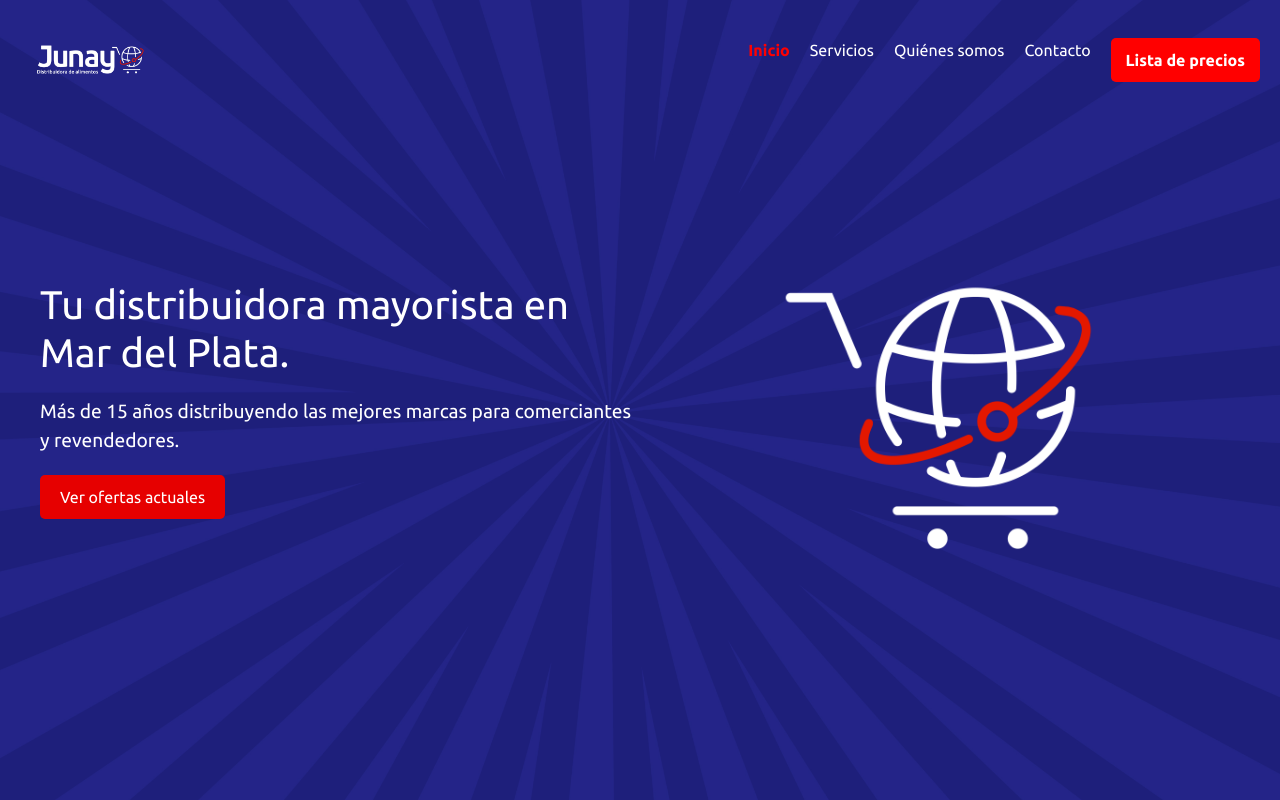
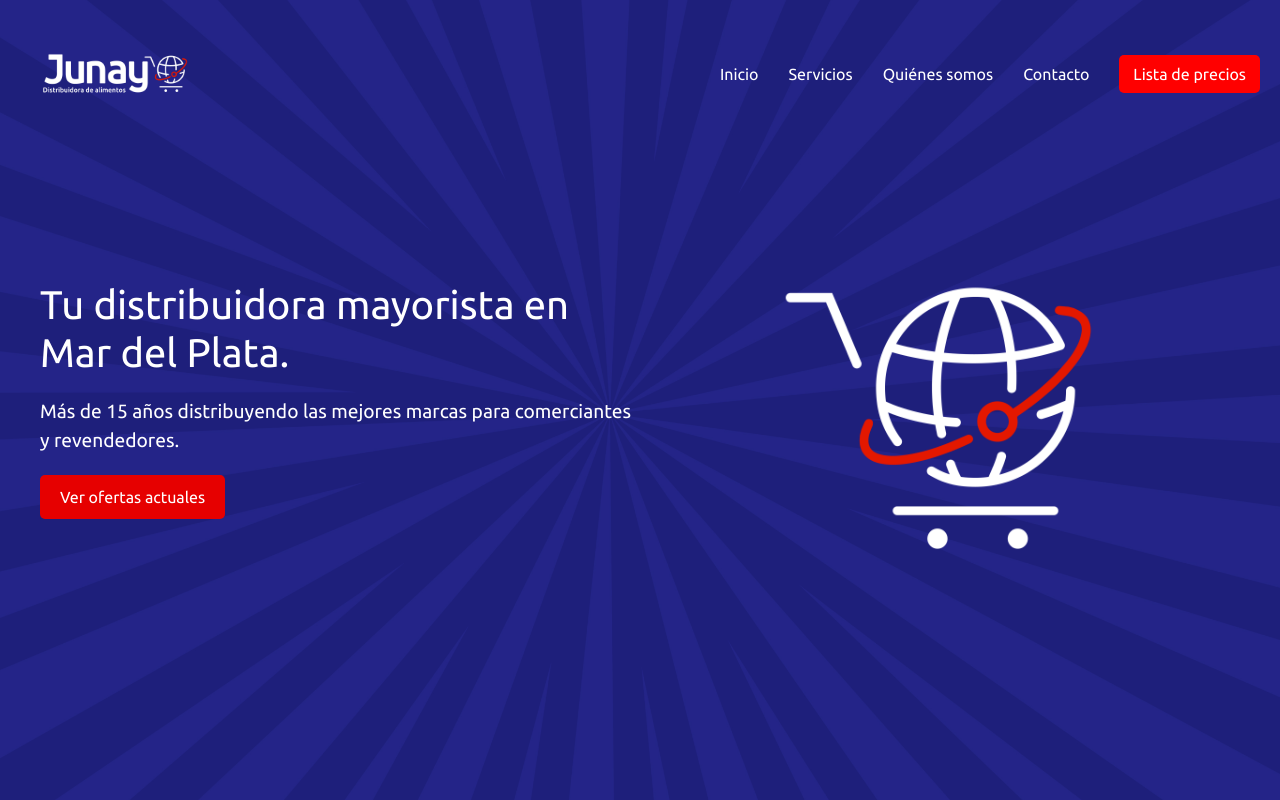
Before and after one commit to AgustinLarrranaga/Junay, an Angular app in the folder junay/: page / in a window 1280 px wide. Shown: the top 800 px of the page. Built offline with nearby package versions, Linux system fonts and the light colour scheme.

Commit message:
header dinamico

```diff
--- a/junay/src/app/app.component.html
+++ b/junay/src/app/app.component.html
@@ -1,12 +1,12 @@
-<app-welcome></app-welcome>
+<app-welcome (headerClicked)="handleHeaderClick($event)" id="welcome"></app-welcome>
 
-<app-servicios></app-servicios>
+<app-servicios id="servicios"></app-servicios>
 
 <app-marcas></app-marcas>
 
-<app-about-us></app-about-us>
+<app-about-us id="about-us"></app-about-us>
 
-<app-contact></app-contact>
+<app-contact id="contact"></app-contact>
 
 <app-mapa></app-mapa>
 
--- a/junay/src/app/app.component.ts
+++ b/junay/src/app/app.component.ts
@@ -8,14 +8,22 @@ import { MarcasComponent } from './marcas/marcas.component';
 import { AboutUsComponent } from './about-us/about-us.component';
 import { ContactComponent } from './contact/contact.component';
 import { FooterComponent } from './footer/footer.component';
+import { CommonModule } from '@angular/common';
 
 @Component({
   selector: 'app-root',
   standalone: true,
-  imports: [MapaComponent, WhatsappButtonComponent,WelcomeComponent,ServiciosComponent,MarcasComponent,AboutUsComponent,ContactComponent,FooterComponent],
+  imports: [CommonModule, MapaComponent, WhatsappButtonComponent, WelcomeComponent, ServiciosComponent, MarcasComponent, AboutUsComponent, ContactComponent, FooterComponent],
   templateUrl: './app.component.html',
   styleUrl: './app.component.css'
 })
 export class AppComponent {
   title = 'junay';
+
+  handleHeaderClick(linkId: string): void {
+    const element = document.getElementById(linkId);
+    if (element) {
+      element.scrollIntoView({ behavior: 'smooth',block: 'center' });
+    }
+  }
 }
--- a/junay/src/app/welcome/welcome.component.css
+++ b/junay/src/app/welcome/welcome.component.css
@@ -79,13 +79,15 @@
 
   /* Logo */
   .logo img {
-    height: 80px;
+    width: 12rem;
+    object-fit: cover;
   }
 
   /* Menú de navegación */
   .nav-menu {
     display: flex;
-    gap: 20px;
+    gap: 30px;
+    align-items: center;
   }
 
   .nav-link {
@@ -100,12 +102,11 @@
   }
 
   .button-prices {
-    padding: 10px 15px;
+    padding: 7px 14px;
     background-color: red;
     color: white;
     text-decoration: none;
     border-radius: 5px;
-    font-weight: bold;
   }
 
   .button-prices:hover {
--- a/junay/src/app/welcome/welcome.component.html
+++ b/junay/src/app/welcome/welcome.component.html
@@ -4,13 +4,18 @@
       <div class="logo">
         <img src="assets/logoHeader.png" alt="Logo Junay">
       </div>
+
       <nav class="nav-menu">
-            <a href="#" class="nav-link active">Inicio</a>
-            <a href="#" class="nav-link">Servicios</a>
-            <a href="#" class="nav-link">Quiénes somos</a>
-            <a href="#" class="nav-link">Contacto</a>
-            <a href="#" class="button-prices">Lista de precios</a>
+        <a *ngFor="let link of links" href="#" class="nav-link" [ngClass]="{ active: activeLink === link.id }"
+          (click)="onClickHeader(link.id)">
+          {{ link.label }}
+        </a>
+        <a href="#" class="button-prices" [ngClass]="{ active: activeLink === 'lista-de-precios' }"
+          (click)="onClickPrices()">
+          Lista de precios
+        </a>
       </nav>
+
     </div>
   </div>
 
@@ -20,7 +25,7 @@
       Más de 15 años distribuyendo las mejores marcas para comerciantes y
       revendedores.
     </p>
-        <button class="cta-button">Ver ofertas actuales</button>
+    <button (click)="onClickOferts()" class="cta-button">Ver ofertas actuales</button>
   </div>
 
   <div class="welcome-right">
--- a/junay/src/app/welcome/welcome.component.ts
+++ b/junay/src/app/welcome/welcome.component.ts
@@ -1,10 +1,41 @@
-import { Component } from '@angular/core';
+import { CommonModule } from '@angular/common';
+import { Component, EventEmitter, Output } from '@angular/core';
 
 @Component({
     selector: 'app-welcome',
     standalone: true,
     templateUrl: './welcome.component.html',
     styleUrls: ['./welcome.component.css'],
+    imports: [CommonModule],
 })
 export class WelcomeComponent {
+
+    activeLink: string = 'inicio';
+
+    @Output() headerClicked = new EventEmitter<string>();
+
+    links = [
+        { label: 'Inicio', id: 'welcome' },
+        { label: 'Servicios', id: 'servicios' },
+        { label: 'Quiénes somos', id: 'about-us' },
+        { label: 'Contacto', id: 'contact' },
+      ];
+
+    onClickHeader(link: string): void {
+        this.activeLink = link;
+        this.headerClicked.emit(link)
+    }
+
+    onClickPrices(): void {
+        const driveUrl = '';
+        window.open(driveUrl);
+    }
+
+    onClickOferts(): void {
+        const driveUrl = 'https://drive.google.com/file/d/1Z-3ae4Q2fAQoj1ictEahANJi3Rl7ckbf/view?usp=sharing';
+        window.open(driveUrl);
+    }
+
+
+
 }
```
Also changed, not shown: 2 other files (tests, documents, lock files or other folders). Lines whose indentation alone changed are shown as unchanged.
